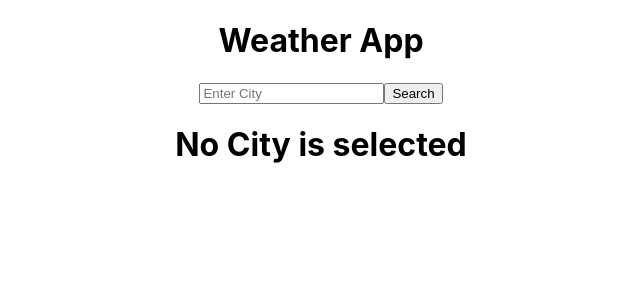
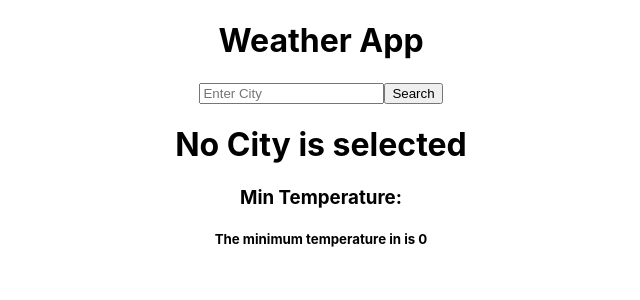
Before and after one commit to kkaranveer6/weather-app, a React (Create React App) app: page / in a window 1280 px wide. Shown: the top 300 px of the page, without its empty margins (319-959 px from the left). Built offline with nearby package versions, Linux system fonts and the light colour scheme.

Commit message:
adding current, max and min temp

```diff
--- a/src/App.js
+++ b/src/App.js
@@ -1,6 +1,8 @@
 import React, { useState } from 'react';
 import './App.css';
-import CurrentTemp from './components/currentTemp/currentTemp.js';
+import CurrentTemp from './components/CurrentTemp/CurrentTemp.js';
+import MaxTemp from './components/MaxTemp/MaxTemp.js';
+import MinTemp from './components/MinTemp/MinTemp.js';
 
 function App(){
 	const API_KEY = `0b3b530e772fd76341de3dada4786a6b`;
@@ -19,13 +21,9 @@ function App(){
 			.then(response => response.json())
 			.then(response => {
 				console.log(response);
-				console.log('current temp: ' + response.main.temp)
 				setCurrentTemperature(response.main.temp);
-				console.log('city: ' + response.name);
 				setCityName(response.name);
-				console.log('min: ' + response.main.temp_min);
 				setMinTemperature(response.main.temp_min);
-				console.log('max: ' + response.main.temp_max);
 				setMaxTemperature(response.main.temp_max);
 			})
 			.catch(err => console.log(err))
@@ -57,6 +55,16 @@ function App(){
 		  		temp = {currentTemperature}
 		  		city = {cityName}
 		  	/>
+
+		  	<MaxTemp
+		  		temp = {maxTemperature}
+		  		city = {cityName}
+		  	/>
+
+		  	<MinTemp
+		  		temp = {minTemperature}
+		  		cit = {cityName}
+		  	/>
 		</div>
 	);
 }
--- a/src/components/MaxTemp/MaxTemp.js
+++ b/src/components/MaxTemp/MaxTemp.js
@@ -0,0 +1,20 @@
+import React from 'react';
+
+const MaxTemp = ({temp, city}) => {
+	if(city === ''){
+		return(
+			<div>
+
+			</div>
+		);
+	}
+
+	return(
+		<div>
+			<h3>Max Temperature:</h3>
+			<h5>The maximum temperature in {city} is {temp}</h5>
+		</div>
+	);
+}
+
+export default MaxTemp;
--- /dev/null
+++ b/src/components/MinTemp/MinTemp.js
@@ -0,0 +1,20 @@
+import React from 'react';
+
+const MinTemp = ({temp, city}) => {
+	if(city === ''){
+		return(
+			<div>
+
+			</div>
+		);
+	}
+
+	return(
+		<div>
+			<h3>Min Temperature:</h3>
+			<h5>The minimum temperature in {city} is {temp}</h5>
+		</div>
+	);
+}
+
+export default MinTemp;
--- a/src/components/currentTemp/currentTemp.js
+++ b/src/components/currentTemp/currentTemp.js
@@ -12,7 +12,7 @@ const CurrentTemp = ({temp, city}) => {
 
 	return (
 		<div>
-			<h3>Current Temp:</h3>
+			<h3>Current Temperature:</h3>
 			<h5>The current temperature in {city} is {temp} degrees Celcius.</h5>
 		</div>
 	);
```
